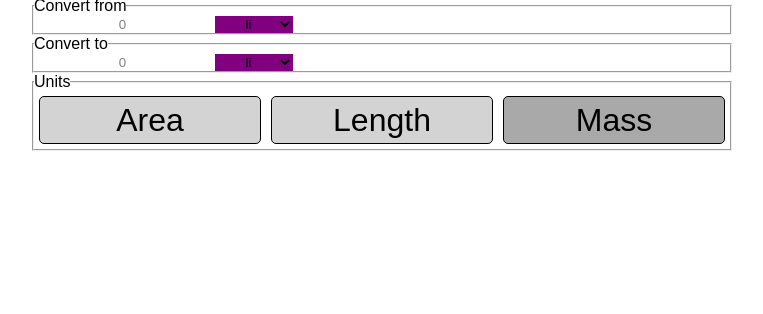
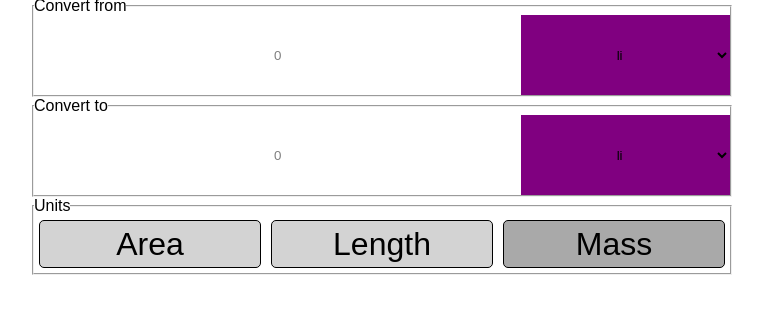
Before and after one commit to justin-henley/Taiwan-Conversions, a plain HTML site: page dist/index.html in a window 1280 px wide. Shown: the part 48-362 px from the top of the page, without its empty margins (258-1021 px from the left). Drawn offline with Linux system fonts and the light colour scheme.

Commit message:
fixing entry displays

```diff
--- a/sass/_entry.scss
+++ b/sass/_entry.scss
@@ -2,18 +2,24 @@
   text-align: center;
   background-color: $select-menu-color;
   border: none;
+  height: 100%;
+  width: 30%;
 }
 
 .textEntry {
   text-align: center;
   color: $text-entry-color;
   border: none;
+  height: 100%;
+  width: 70%;
 }
 
-/* fieldset {
+.entryField {
   //border: none;
+  height: 100px;
   display: flex;
-  justify-content: space-around;
+  align-items: center;
+  justify-content: space-between;
   //flex-grow: 1;
   flex-wrap: wrap;
-} */
+}
```
Also changed, not shown: dist/css/main.min.css, 1 other file.
